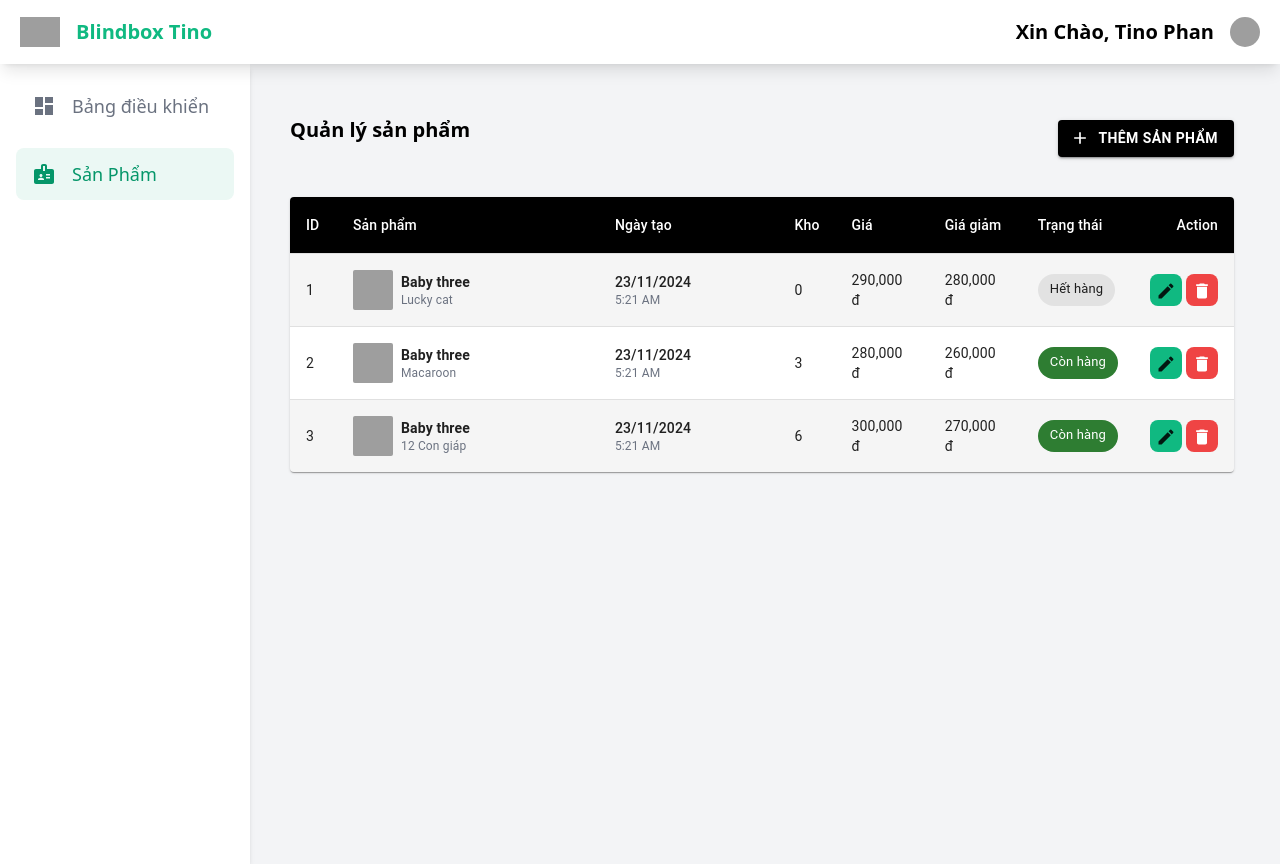
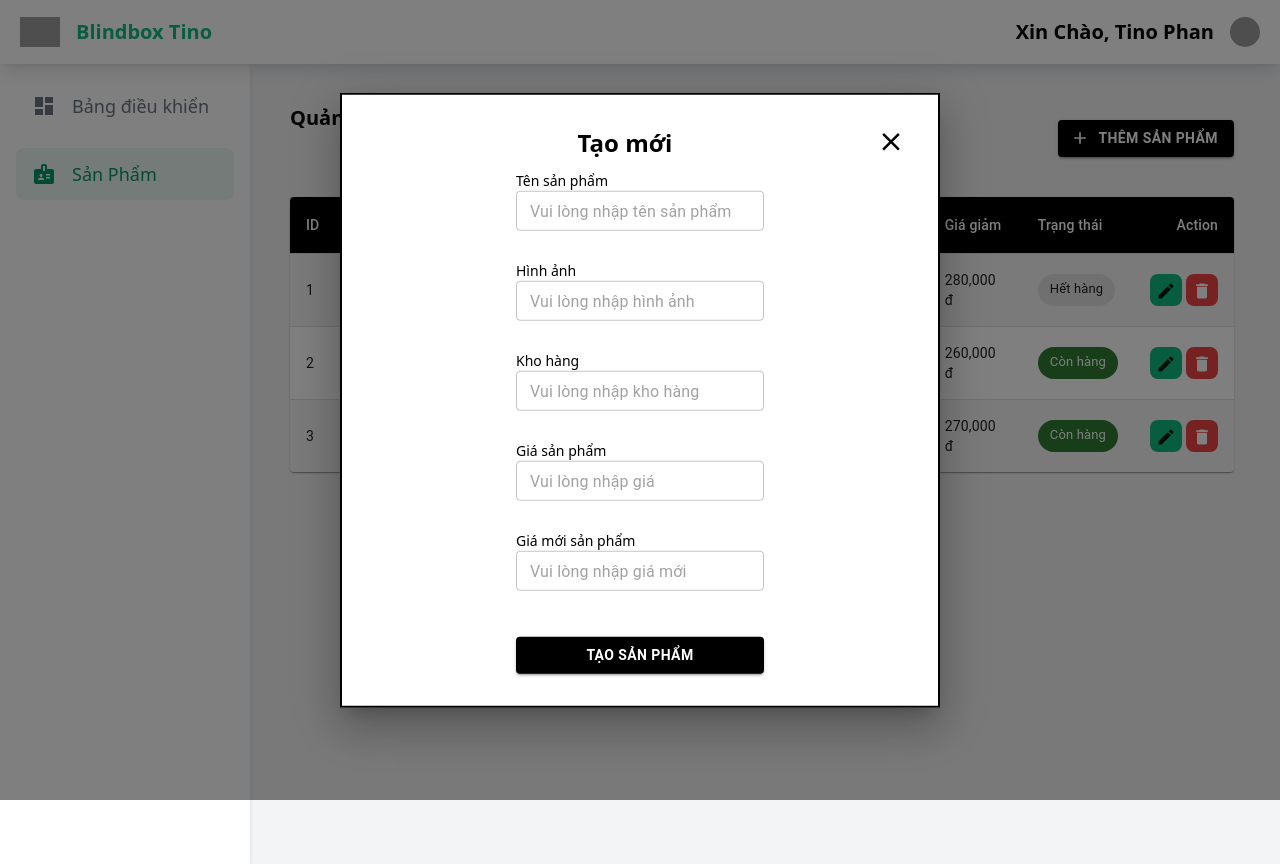
Before and after one commit to tinophan247/TinoBlindbox, a React (Vite) app: page /product in a window 1280 px wide. Both pictures are taken after a click on the button "THÊM SẢN PHẨM". Built offline with nearby package versions, Linux system fonts and the light colour scheme; grey boxes are pictures that could not be loaded.

Commit message:
update UI add new product

```diff
--- a/package.json
+++ b/package.json
@@ -14,11 +14,14 @@
     "@emotion/styled": "^11.13.5",
     "@mui/icons-material": "^6.1.8",
     "@mui/material": "^6.1.8",
+    "formik": "^2.4.6",
     "moment": "^2.30.1",
     "prop-types": "^15.8.1",
     "react": "^18.2.0",
     "react-dom": "^18.2.0",
-    "react-router-dom": "^6.28.0"
+    "react-router-dom": "^6.28.0",
+    "uuid": "^11.0.3",
+    "yup": "^1.4.0"
   },
   "devDependencies": {
     "@types/react": "^18.2.15",
--- /dev/null
+++ b/src/component/TextFields/TextFields.jsx
@@ -0,0 +1,45 @@
+/* eslint-disable react/prop-types */
+import Box from "@mui/material/Box";
+import TextField from "@mui/material/TextField";
+
+export default function TextFields({
+  name,
+  placeholder = "Vui lòng nhập ...",
+  type = "text",
+  value,
+  onChange,
+  helperText,
+  error,
+  required = false,
+  width = "100%",
+}) {
+  return (
+    <div>
+      <p className="font-medium text-sm mt-3">{name}</p>
+      <Box
+        component="form"
+        sx={{
+          "& .MuiTextField-root": {
+            width: width,  // Ensure the width is responsive
+            height: "30px",
+            marginBottom: "20px",
+          },
+        }}
+        noValidate
+        autoComplete="off"
+      >
+        <TextField
+          size="small"
+          placeholder={placeholder}
+          variant="outlined"
+          type={type}
+          value={value}
+          onChange={onChange}
+          helperText={helperText}
+          error={error}
+          required={required ?? null}
+        />
+      </Box>
+    </div>
+  );
+}
--- a/src/pages/AdminSite/Product/Product.jsx
+++ b/src/pages/AdminSite/Product/Product.jsx
@@ -2,12 +2,36 @@ import { Button } from "@mui/material";
 import AdminLayout from "../../../component/AdminLayout";
 import AddIcon from "@mui/icons-material/Add";
 import ProductTable from "./ProductTable";
+import ProductModal from "./ProductModal";
+import { useState } from "react";
 
 function Product() {
+  const [open, setOpen] = useState(false);
+  const [product, setProduct] = useState({
+    name: "",
+    img: "",
+    stock: "",
+    oldPrice: "",
+    newPrice: "",
+  });
+
+  const handleOpen = () => setOpen(true);
+
+  const handleClose = () => {
+    setOpen(false);
+    setProduct({
+      img: "",
+      name: "",
+      desc: "",
+      price: "",
+      type: "",
+    });
+  };
+
   return (
     <AdminLayout>
       <div className="w-full">
-        <div className="flex flex-col sm:flex-row justify-between items-start items-center">
+        <div className="flex flex-col sm:flex-row justify-between items-start">
           <h1 className="text-xl font-semibold">Quản lý sản phẩm</h1>
           <Button
             variant="contained"
@@ -19,6 +43,7 @@ function Product() {
             }}
             startIcon={<AddIcon />}
             className="w-full sm:w-auto mt-4 sm:mt-0 px-4"
+            onClick={handleOpen}
           >
             Thêm sản phẩm
           </Button>
@@ -27,6 +52,9 @@ function Product() {
           <ProductTable />
         </div>
       </div>
+      {open && (
+        <ProductModal data={product} isOpen={open} handleClose={handleClose} />
+      )}
     </AdminLayout>
   );
 }
--- /dev/null
+++ b/src/pages/AdminSite/Product/ProductModal.jsx
@@ -0,0 +1,185 @@
+import Box from "@mui/material/Box";
+import Modal from "@mui/material/Modal";
+import CloseIcon from "@mui/icons-material/Close";
+import * as yup from "yup";
+import { useFormik } from "formik";
+import { v4 as uuidv4 } from "uuid";
+import TextFields from "../../../component/TextFields/TextFields";
+import { Button } from "@mui/material";
+import PropTypes from "prop-types";
+
+const style = {
+  position: "absolute",
+  top: "50%",
+  left: "50%",
+  transform: "translate(-50%, -50%)",
+  width: "90%",
+  maxWidth: 600,
+  bgcolor: "background.paper",
+  border: "2px solid #000",
+  boxShadow: 24,
+  p: 4,
+};
+
+export default function ProductModal({
+  isOpen = false,
+  handleClose,
+  data = {
+    name: "",
+    img: "",
+    stock: "",
+    oldPrice: "",
+    newPrice: 0,
+  },
+}) {
+  const validationSchema = yup.object({
+    name: yup.string().required("Vui lòng nhập tên sản phẩm"),
+    img: yup.string().required("Vui lòng nhập hình ảnh"),
+    stock: yup.string().required("Vui lòng nhập số lượng kho"),
+    oldPrice: yup.string().required("Vui lòng nhập giá"),
+    newPrice: yup.string().required("Vui lòng nhập giá mới"),
+  });
+
+  const formik = useFormik({
+    initialValues: {
+      name: data.name,
+      img: data.img,
+      stock: data.stock,
+      oldPrice: data.oldPrice,
+      newPrice: data.newPrice,
+    },
+    validationSchema: validationSchema,
+    onSubmit: async (values) => {
+      const newData = {
+        id: uuidv4(),
+        name: values.name,
+        img: values.img,
+        stock: values.stock,
+        oldPrice: +values.oldPrice,
+        newPrice: +values.newPrice,
+        createdDate: new Date(),
+      };
+      console.log(newData);
+      handleClose();
+    },
+  });
+
+  const handleChange = (field, event) => {
+    const value = event.target.value;
+    if (value >= 0 || value === "") {
+      formik.setFieldValue(field, value);
+    }
+  };
+
+  return (
+    <div>
+      <Modal
+        open={isOpen}
+        onClose={handleClose}
+        aria-labelledby="modal-modal-title"
+        aria-describedby="modal-modal-description"
+      >
+        <Box sx={style}>
+          <div className="flex justify-between">
+            <div />
+            <h1 className="font-bold text-2xl">Tạo mới</h1>
+            <CloseIcon
+              onClick={handleClose}
+              sx={{ fontSize: "30px", cursor: "pointer" }}
+            />
+          </div>
+          <div className="flex justify-center items-center">
+            <form className="space-y-5" onSubmit={formik.handleSubmit}>
+              <TextFields
+                name="Tên sản phẩm"
+                placeholder="Vui lòng nhập tên sản phẩm"
+                width="100%" // Make width 100% for mobile responsiveness
+                value={formik.values.name}
+                onChange={formik.handleChange("name")}
+                required={true}
+                helperText={formik.touched.name && formik.errors.name}
+                error={formik.touched.name && Boolean(formik.errors.name)}
+              />
+              <TextFields
+                name="Hình ảnh"
+                placeholder="Vui lòng nhập hình ảnh"
+                width="100%" // Make width 100% for mobile responsiveness
+                value={formik.values.img}
+                onChange={formik.handleChange("img")}
+                required={true}
+                helperText={formik.touched.img && formik.errors.img}
+                error={formik.touched.img && Boolean(formik.errors.img)}
+              />
+              <TextFields
+                name="Kho hàng"
+                type="number"
+                placeholder="Vui lòng nhập kho hàng"
+                width="100%" // Make width 100% for mobile responsiveness
+                value={formik.values.stock}
+                onChange={(e) => handleChange("stock", e)}
+                required={true}
+                helperText={formik.touched.stock && formik.errors.stock}
+                error={formik.touched.stock && Boolean(formik.errors.stock)}
+              />
+              <TextFields
+                name="Giá sản phẩm"
+                type="number"
+                placeholder="Vui lòng nhập giá"
+                width="100%" // Make width 100% for mobile responsiveness
+                value={formik.values.oldPrice}
+                onChange={(e) => handleChange("oldPrice", e)}
+                required={true}
+                helperText={formik.touched.oldPrice && formik.errors.oldPrice}
+                error={
+                  formik.touched.oldPrice && Boolean(formik.errors.oldPrice)
+                }
+              />
+              <TextFields
+                name="Giá mới sản phẩm"
+                type="number"
+                placeholder="Vui lòng nhập giá mới"
+                width="100%" // Make width 100% for mobile responsiveness
+                value={formik.values.newPrice}
+                onChange={(e) => handleChange("newPrice", e)}
+                required={true}
+                helperText={formik.touched.newPrice && formik.errors.newPrice}
+                error={
+                  formik.touched.newPrice && Boolean(formik.errors.newPrice)
+                }
+              />
+              <div className="flex justify-center">
+                <Button
+                  type="submit"
+                  variant="contained"
+                  sx={{
+                    backgroundColor: "black",
+                    color: "white",
+                    fontWeight: 600,
+                    marginTop: 2,
+                    width: "100%", // Full width button for mobile screens
+                    maxWidth: 300, // Max width for larger screens
+                  }}
+                  className="w-full sm:w-auto mt-4 sm:mt-0 px-4"
+                >
+                  Tạo sản phẩm
+                </Button>
+              </div>
+            </form>
+          </div>
+        </Box>
+      </Modal>
+    </div>
+  );
+}
+
+ProductModal.propTypes = {
+  isOpen: PropTypes.bool,
+  handleClose: PropTypes.func.isRequired,
+  data: PropTypes.shape({
+    name: PropTypes.string,
+    img: PropTypes.string,
+    stock: PropTypes.string,
+    oldPrice: PropTypes.string,
+    newPrice: PropTypes.number,
+  }),
+};
```
Also changed, not shown: 1 other file (tests, documents, lock files or other folders).
